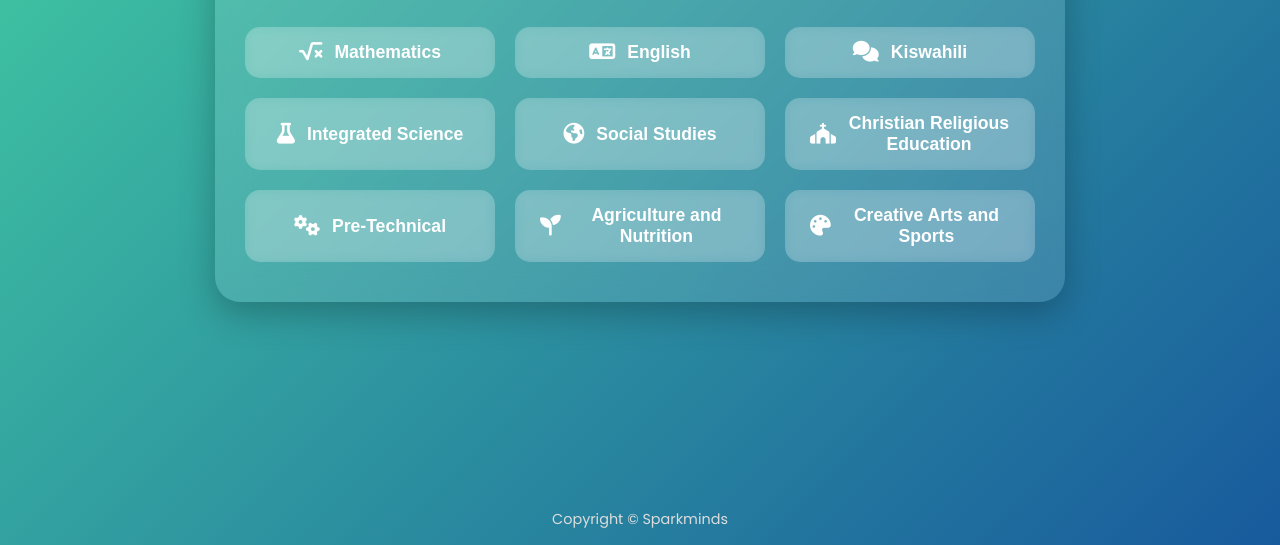
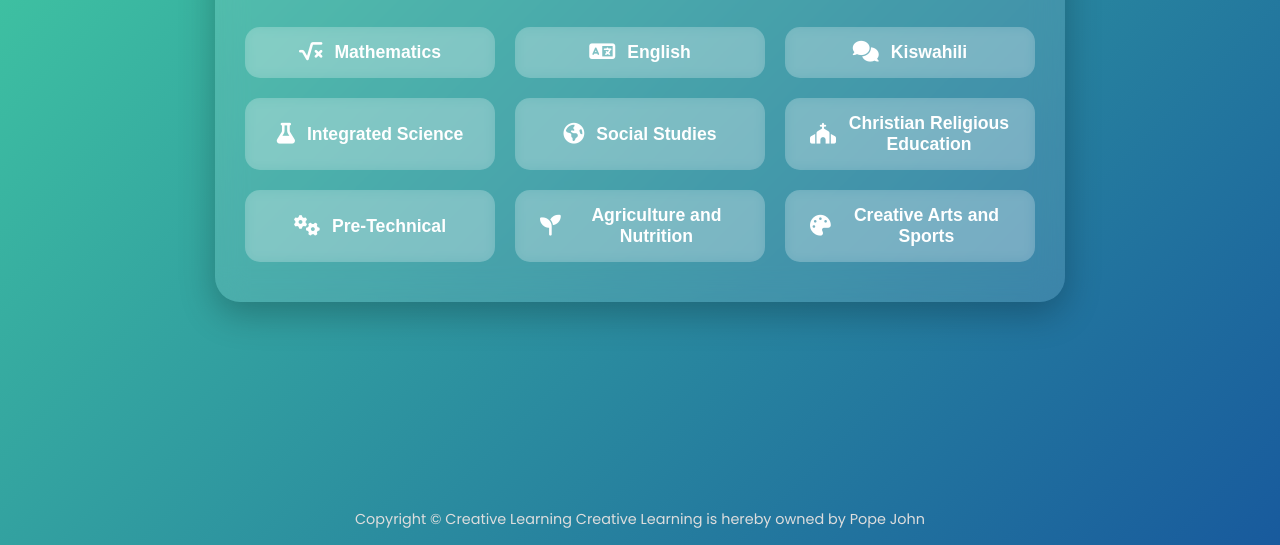
Before and after one commit to DrJohnthewinner/Creative-learning, a plain HTML site: page subjects.html in a window 1280 px wide. Shown: the part 255-800 px from the top of the page. Drawn offline with Linux system fonts and the light colour scheme.

Commit message:
Update subjects.html

```diff
--- a/subjects.html
+++ b/subjects.html
@@ -202,7 +202,8 @@
   </script>
 
   <footer>
-    <p>Copyright &copy; Sparkminds</p>
+    <p>Copyright &copy; Creative Learning
+    Creative Learning is hereby owned by Pope John</p>
   </footer>
 </body>
 
```
